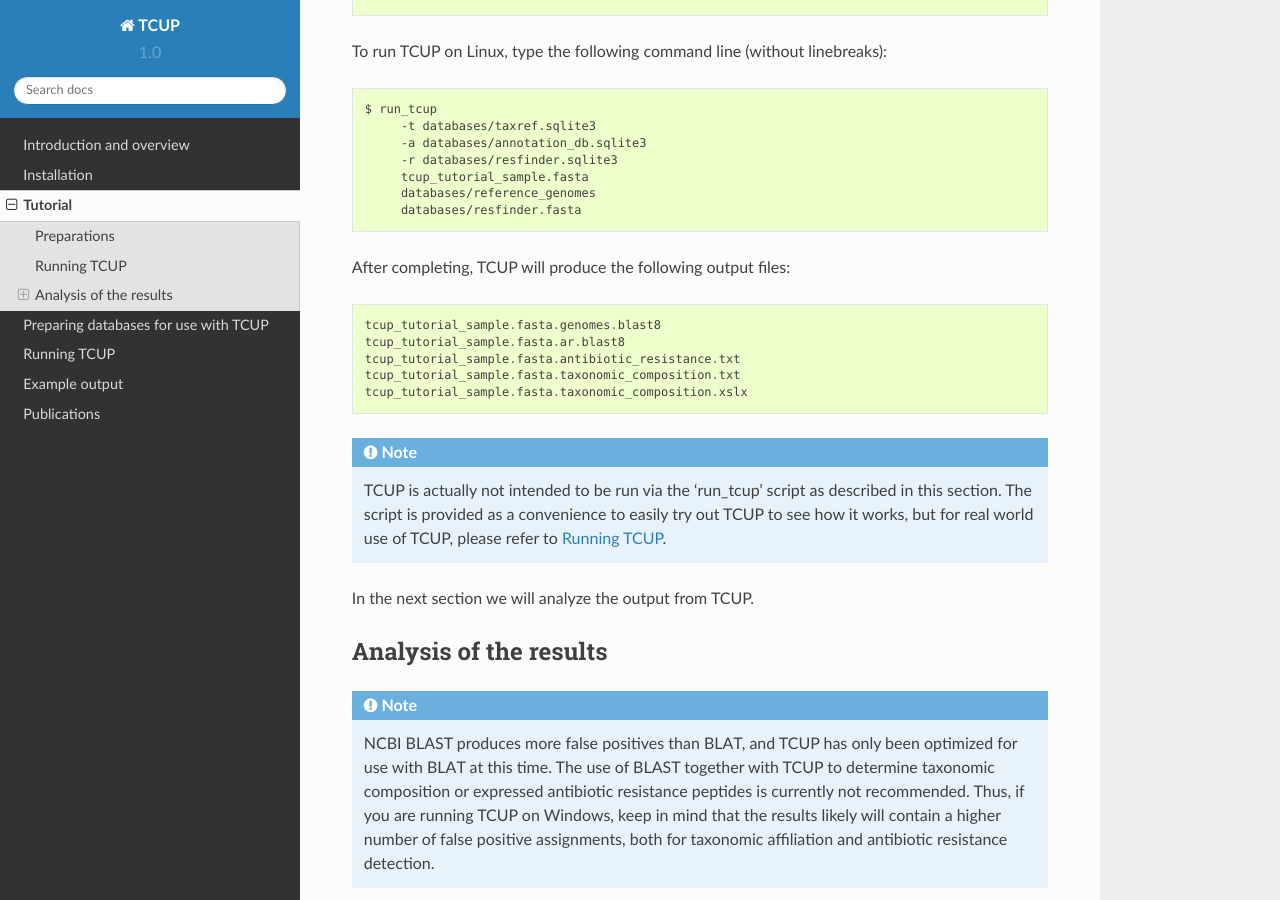
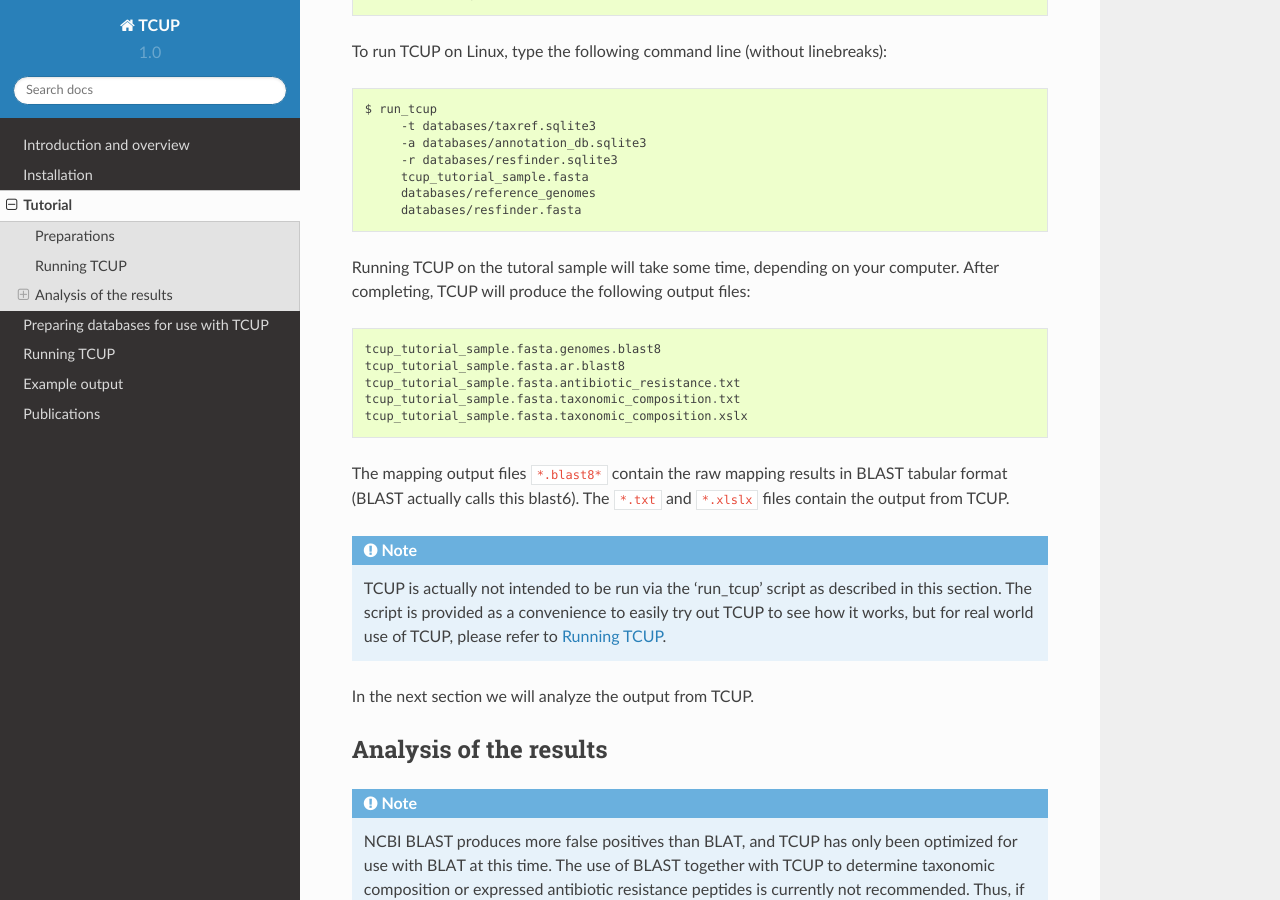
Before and after one commit to boulund/tcup, a Sphinx documentation site: the page built from docs/source/tutorial.rst, in a window 1280 px wide and 900 px high, scrolled down 2470 px. Built offline with Sphinx 7.4.7 and the Read the Docs theme 2.0.0, drawn with Linux system fonts in a browser that asks for light colours.

Commit message:
[doc] Added text about runtime of TCUP to tutorial.

```diff
--- a/docs/source/tutorial.rst
+++ b/docs/source/tutorial.rst
@@ -150,6 +150,7 @@
         databases/reference_genomes
         databases/resfinder.fasta
 
+Running |name| on the tutoral sample will take some time, depending on your computer.
 After completing, |name| will produce the following output files::
 
     tcup_tutorial_sample.fasta.genomes.blast8
@@ -158,6 +159,9 @@
     tcup_tutorial_sample.fasta.taxonomic_composition.txt
     tcup_tutorial_sample.fasta.taxonomic_composition.xslx
 
+The mapping output files ``*.blast8*`` contain the raw mapping results in BLAST
+tabular format (BLAST actually calls this blast6). The ``*.txt`` and
+``*.xlslx`` files contain the output from |name|.
 
 .. note::
 
```
